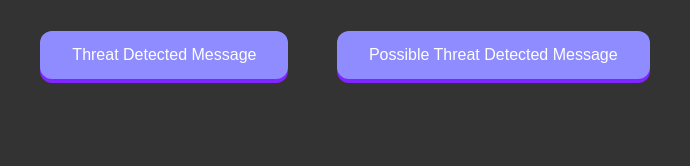
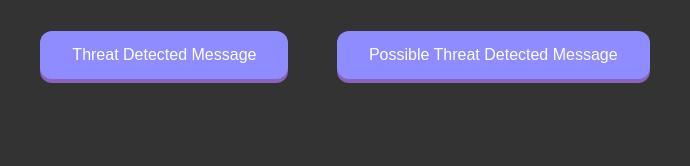
Before and after one commit to EDLT-2002/SG_AI, a plain HTML site: page index.html in a window 1280 px wide. Shown: the part 492-658 px from the top of the page, 295-985 px from the left. Drawn offline with Linux system fonts and the light colour scheme.

Commit message:
Update index.html

```diff
--- a/index.html
+++ b/index.html
@@ -47,14 +47,14 @@
             margin: 4px 2px; /* Add some margin */
             cursor: pointer; /* Pointer/hand icon */
             border-radius: 12px; /* Rounded corners */
-            box-shadow: 0 4px #8125FF; /* Add shadow */
+            box-shadow: 0 4px #8A64BC; /* Add shadow */
         }
         .button-custom:hover {
             background-color: #7917FF; /* Darker background on hover */
         }
         .button-custom:active {
             background-color: #7917FF; /* Darker background when pressed */
-            box-shadow: 0 2px #8125FF; /* Reduce shadow */
+            box-shadow: 0 2px #8A64BC; /* Reduce shadow */
             transform: translateY(2px); /* Move the button down */
         }
         .button1-location{
```
